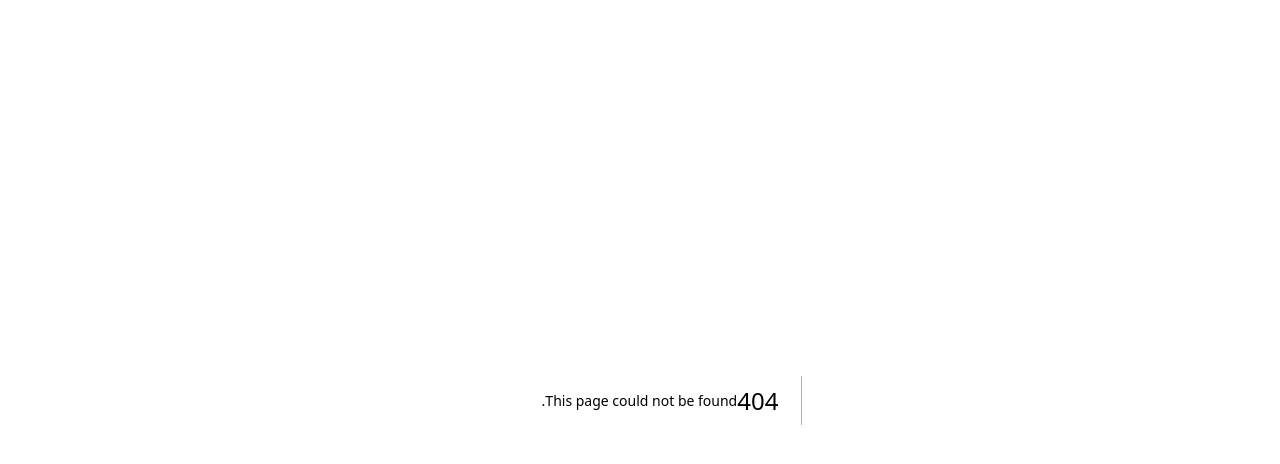
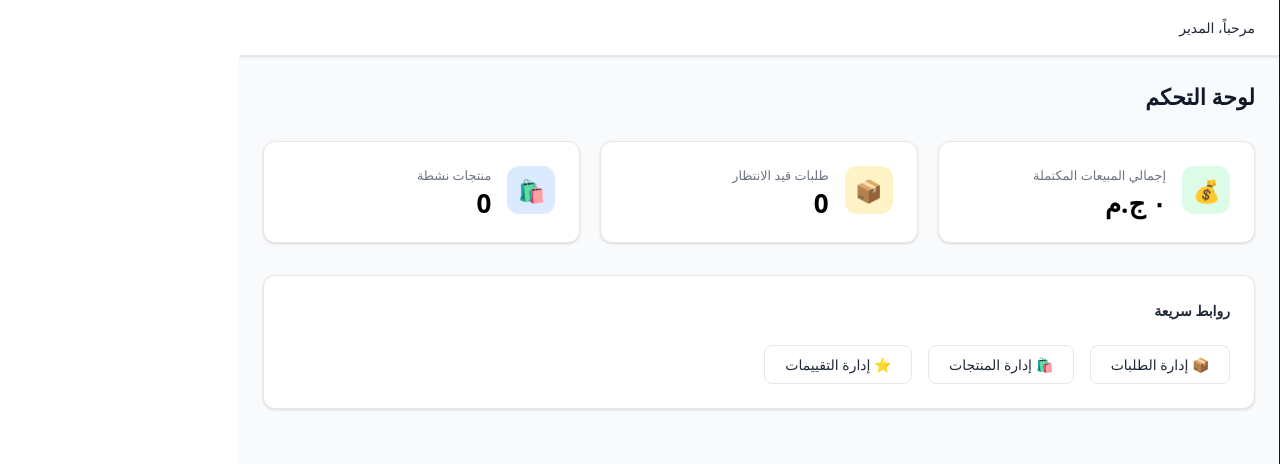
Before and after one commit to Amaribrahim-1/alaa-shop, a Next.js app: page /admin in a window 1280 px wide. Before the commit this address had no page. Shown: the top 464 px of the page. Built offline with nearby package versions, Linux system fonts and the light colour scheme; no server answers; the database is empty.

Commit message:
feat: add admin dashboard with live sales, orders, and products metrics

```diff
--- /dev/null
+++ b/src/app/admin/(shell)/page.tsx
@@ -0,0 +1,117 @@
+// src/app/admin/(shell)/page.tsx
+import { createClient } from '@/lib/supabase/server';
+
+async function getDashboardMetrics() {
+    const supabase = await createClient();
+
+    const [{ count: pendingOrders }, { count: activeProducts }, { data: orders }] =
+        await Promise.all([
+            supabase
+                .from('orders')
+                .select('*', { count: 'exact', head: true })
+                .eq('status', 'pending'),
+            supabase
+                .from('products')
+                .select('*', { count: 'exact', head: true })
+                .eq('is_active', true),
+            supabase
+                .from('orders')
+                .select('total_amount')
+                .eq('status', 'completed'),
+        ]);
+
+    const totalSales = (orders ?? []).reduce(
+        (sum, o) => sum + Number(o.total_amount),
+        0
+    );
+
+    return {
+        pendingOrders: pendingOrders ?? 0,
+        activeProducts: activeProducts ?? 0,
+        totalSales,
+    };
+}
+
+export default async function AdminDashboardPage() {
+    const { pendingOrders, activeProducts, totalSales } =
+        await getDashboardMetrics();
+
+    const metrics = [
+        {
+            id: 'total-sales',
+            label: 'إجمالي المبيعات المكتملة',
+            value: `${totalSales.toLocaleString('ar-EG')} ج.م`,
+            icon: '💰',
+            accent: 'var(--color-success)',
+            bg: '#dcfce7',
+        },
+        {
+            id: 'pending-orders',
+            label: 'طلبات قيد الانتظار',
+            value: String(pendingOrders),
+            icon: '📦',
+            accent: 'var(--color-warning)',
+            bg: '#fef3c7',
+        },
+        {
+            id: 'active-products',
+            label: 'منتجات نشطة',
+            value: String(activeProducts),
+            icon: '🛍️',
+            accent: 'var(--color-info)',
+            bg: '#dbeafe',
+        },
+    ];
+
+    return (
+        <div>
+            <h1 style={{ fontSize: '1.375rem', fontWeight: 700, color: 'var(--color-surface-900)', marginBottom: '1.75rem' }}>
+                لوحة التحكم
+            </h1>
+
+            {/* Metric cards */}
+            <div style={{ display: 'grid', gridTemplateColumns: 'repeat(auto-fit, minmax(220px, 1fr))', gap: '1.25rem', marginBottom: '2rem' }}>
+                {metrics.map((m) => (
+                    <div key={m.id} className="card" style={{ display: 'flex', alignItems: 'flex-start', gap: '1rem' }}>
+                        <div style={{
+                            width: '48px', height: '48px', borderRadius: 'var(--radius-lg)',
+                            backgroundColor: m.bg, display: 'flex', alignItems: 'center',
+                            justifyContent: 'center', fontSize: '1.375rem', flexShrink: 0,
+                        }}>
+                            {m.icon}
+                        </div>
+                        <div>
+                            <p style={{ fontSize: '0.8rem', color: 'var(--color-status-cancelled)', marginBottom: '0.25rem' }}>
+                                {m.label}
+                            </p>
+                            <p style={{ fontSize: '1.625rem', fontWeight: 700, color: m.accent, lineHeight: 1.1 }}>
+                                {m.value}
+                            </p>
+                        </div>
+                    </div>
+                ))}
+            </div>
+
+            {/* Quick-links row */}
+            <div className="card" style={{ display: 'flex', gap: '1rem', flexWrap: 'wrap' }}>
+                <p style={{ fontSize: '0.875rem', color: 'var(--color-surface-800)', width: '100%', fontWeight: 600, marginBottom: '0.5rem' }}>
+                    روابط سريعة
+                </p>
+                {[
+                    { href: '/admin/orders', label: 'إدارة الطلبات', icon: '📦' },
+                    { href: '/admin/products', label: 'إدارة المنتجات', icon: '🛍️' },
+                    { href: '/admin/reviews', label: 'إدارة التقييمات', icon: '⭐' },
+                ].map((link) => (
+                    <a
+                        key={link.href}
+                        href={link.href}
+                        className="btn-ghost"
+                        style={{ fontSize: '0.875rem' }}
+                    >
+                        {link.icon} {link.label}
+                    </a>
+                ))}
+            </div>
+        </div>
+    );
+}
--- a/src/app/page.tsx
+++ b/src/app/page.tsx
@@ -1,65 +1,8 @@
-import Image from "next/image";
 
 export default function Home() {
   return (
-    <div className="flex flex-col flex-1 items-center justify-center bg-zinc-50 font-sans dark:bg-black">
-      <main className="flex flex-1 w-full max-w-3xl flex-col items-center justify-between py-32 px-16 bg-white dark:bg-black sm:items-start">
-        <Image
-          className="dark:invert"
-          src="/next.svg"
-          alt="Next.js logo"
-          width={100}
-          height={20}
-          priority
-        />
-        <div className="flex flex-col items-center gap-6 text-center sm:items-start sm:text-left">
-          <h1 className="max-w-xs text-3xl font-semibold leading-10 tracking-tight text-black dark:text-zinc-50">
-            To get started, edit the page.tsx file.
-          </h1>
-          <p className="max-w-md text-lg leading-8 text-zinc-600 dark:text-zinc-400">
-            Looking for a starting point or more instructions? Head over to{" "}
-            <a
-              href="https://vercel.com/templates?framework=next.js&utm_source=create-next-app&utm_medium=appdir-template-tw&utm_campaign=create-next-app"
-              className="font-medium text-zinc-950 dark:text-zinc-50"
-            >
-              Templates
-            </a>{" "}
-            or the{" "}
-            <a
-              href="https://nextjs.org/learn?utm_source=create-next-app&utm_medium=appdir-template-tw&utm_campaign=create-next-app"
-              className="font-medium text-zinc-950 dark:text-zinc-50"
-            >
-              Learning
-            </a>{" "}
-            center.
-          </p>
-        </div>
-        <div className="flex flex-col gap-4 text-base font-medium sm:flex-row">
-          <a
-            className="flex h-12 w-full items-center justify-center gap-2 rounded-full bg-foreground px-5 text-background transition-colors hover:bg-[#383838] dark:hover:bg-[#ccc] md:w-[158px]"
-            href="https://vercel.com/new?utm_source=create-next-app&utm_medium=appdir-template-tw&utm_campaign=create-next-app"
-            target="_blank"
-            rel="noopener noreferrer"
-          >
-            <Image
-              className="dark:invert"
-              src="/vercel.svg"
-              alt="Vercel logomark"
-              width={16}
-              height={16}
-            />
-            Deploy Now
-          </a>
-          <a
-            className="flex h-12 w-full items-center justify-center rounded-full border border-solid border-black/[.08] px-5 transition-colors hover:border-transparent hover:bg-black/[.04] dark:border-white/[.145] dark:hover:bg-[#1a1a1a] md:w-[158px]"
-            href="https://nextjs.org/docs?utm_source=create-next-app&utm_medium=appdir-template-tw&utm_campaign=create-next-app"
-            target="_blank"
-            rel="noopener noreferrer"
-          >
-            Documentation
-          </a>
-        </div>
-      </main>
+    <div>
+      <h1 className="bg-brand-800">Home</h1>
     </div>
   );
 }
--- a/src/proxy.ts
+++ b/src/proxy.ts
@@ -16,22 +16,22 @@ export async function proxy(request: NextRequest) {
     const response = NextResponse.next();
     const supabase = createMiddlewareClient(request, response);
 
-    // Refresh the session cookie so logged-in users aren't silently logged out.
+    // Refresh the session cookie and get the authenticated user securely.
     const {
-        data: { session },
-    } = await supabase.auth.getSession();
+        data: { user },
+    } = await supabase.auth.getUser();
 
-    // No session → redirect to admin login.
-    if (!session) {
+    // No user → redirect to admin login.
+    if (!user) {
         const loginUrl = new URL('/admin/login', request.url);
         return NextResponse.redirect(loginUrl);
     }
 
-    // Session exists — verify the role is 'admin'.
+    // User exists — verify the role is 'admin'.
     const { data: profile } = await supabase
         .from('profiles')
         .select('role')
-        .eq('id', session.user.id)
+        .eq('id', user.id)
         .single();
 
     if (profile?.role !== 'admin') {
```
